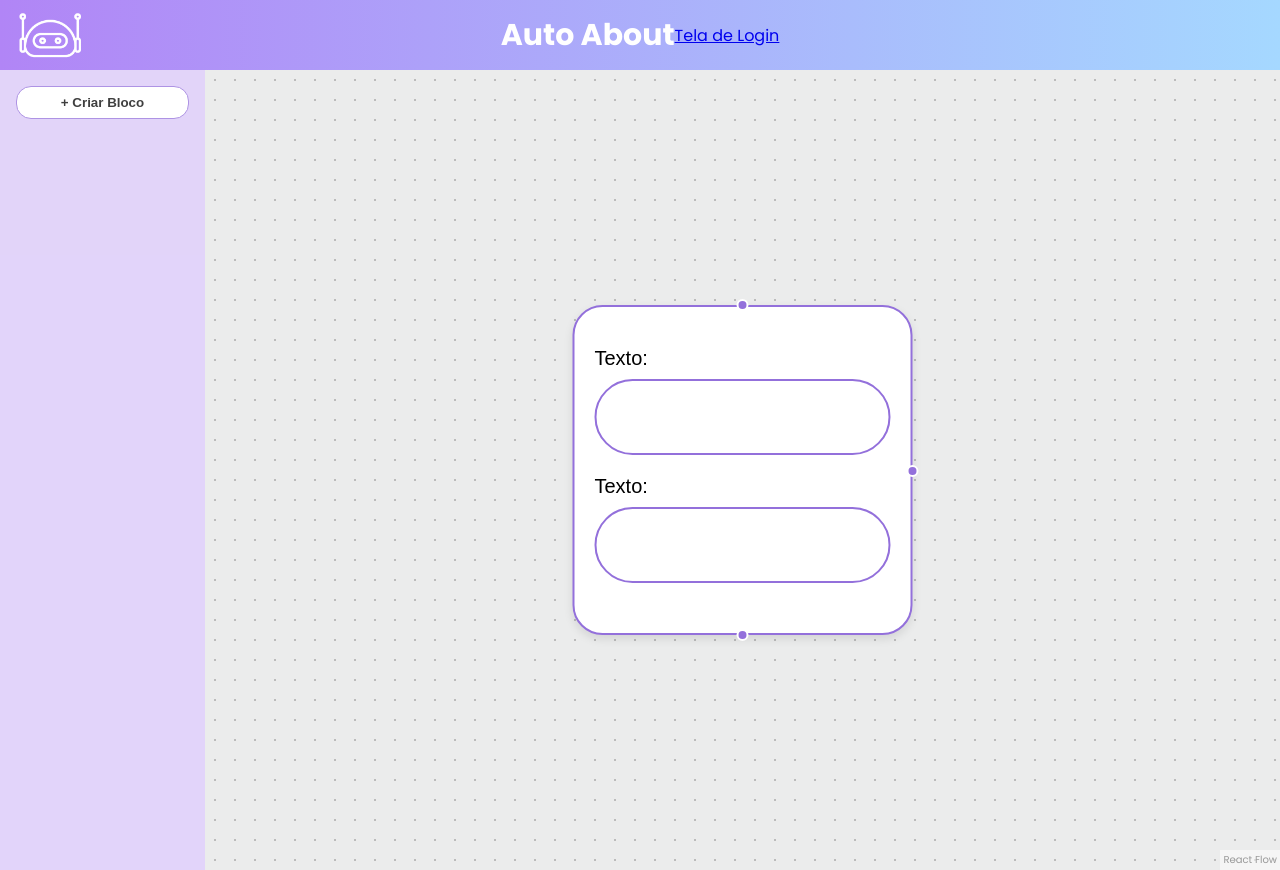
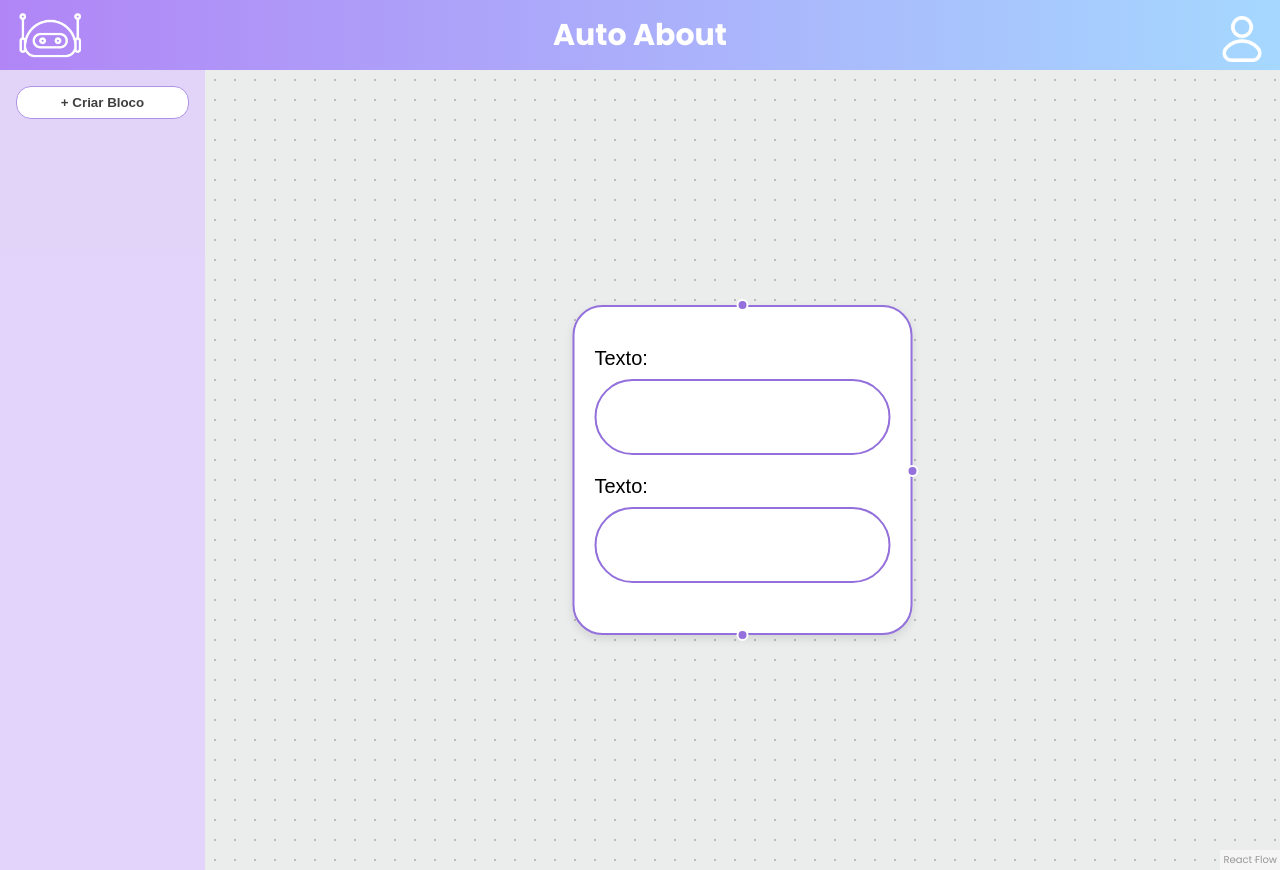
Before and after one commit to cassiwizar/TCC, a React (Vite) app: page / in a window 1280 px wide. Built offline with nearby package versions, Linux system fonts and the light colour scheme.

Commit message:
tela principal arrumada

```diff
--- a/index.html
+++ b/index.html
@@ -18,7 +18,7 @@
   <div class="reto">
     <img src="src/assets/WhatsApp_Image_2025-04-01_at_11.16.31-removebg-preview.png" alt="" class="robo">
     <h1>Auto About</h1>
-    <a href="login.html">Tela de Login</a>
+    <a href="login.html"><img src="src/assets/icone-perfil.png" alt="" class="usuario"></a>
   </div>
   <div id="app"></div>
   </div>
--- a/src/index.css
+++ b/src/index.css
@@ -23,3 +23,12 @@ html, body {
   flex: 1;
   height: 100%;
 }
+.usuario{
+  width: 46px;
+    height: auto;
+    position: absolute;
+    right: 10px;
+    margin: 5px;
+    justify-content: center;
+    bottom: 3px;
+}
```
